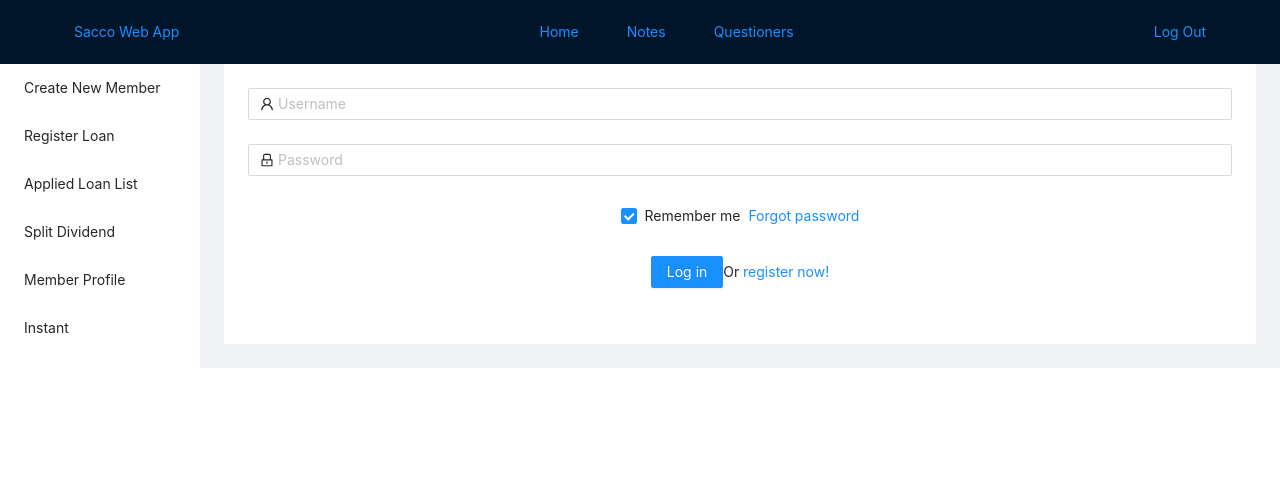
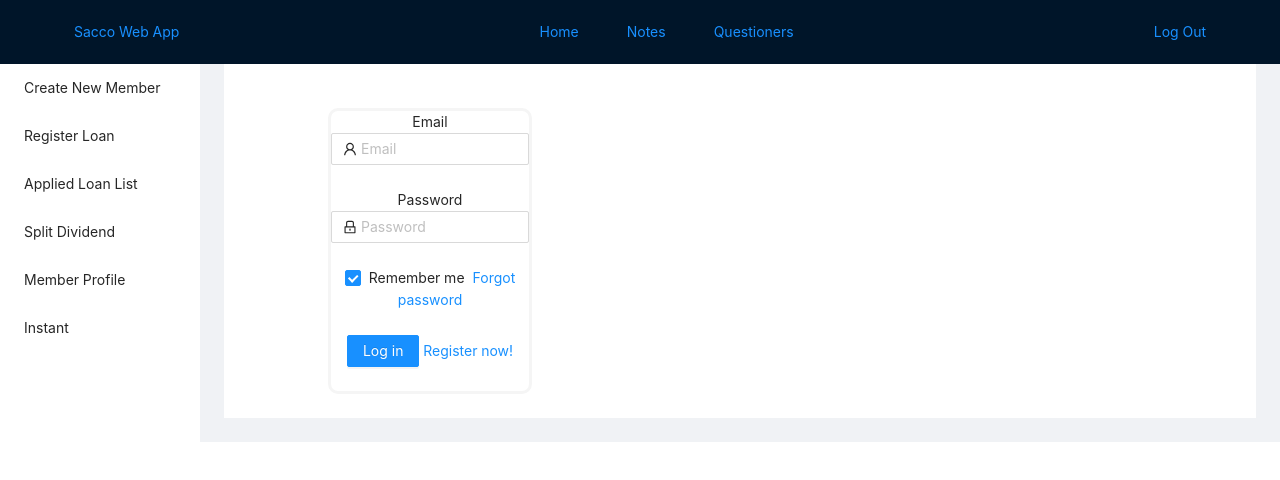
Before and after one commit to mbuguamary/Sacco-App, a React (Create React App) app: page /app/Login in a window 1280 px wide. Shown: the top 480 px of the page. Built offline with nearby package versions, Linux system fonts and the light colour scheme.

Commit message:
changed styling

```diff
--- a/src/Components/Authentication/Login.js
+++ b/src/Components/Authentication/Login.js
@@ -1,34 +1,71 @@
 import { LockOutlined, UserOutlined } from '@ant-design/icons';
 import { Button, Checkbox, Form, Input } from 'antd';
 import React from 'react';
-import App from '../../App';
+
 import {Link } from 'react-router-dom';
-
+const layout = {
+  labelCol: {
+    span: 8,
+  },
+  wrapperCol: {
+    span: 24,
+  },
+};
 const Login = () => {
   const onFinish = (values) => {
     console.log('Received values of form: ', values);
   };
 
+  const [form] = Form.useForm();
+  function handleSubmit(e){
+    fetch("http://localhost:8080/api/v1/auth/authenticate",
+
+    {
+      method: 'POST',
+      headers:{
+        "Content-Type":"application/json",
+         "accept":"application/json"
+      },
+      body:JSON.stringify(e)
+
+    }).then((r) => {
+       if(r.ok){
+        alert("login Successful" );
+        window.location.replace("/app");
+       }
+
+    });
+
+    form.resetFields();
+  }
+
   return (
     <Form
       name="normal_login"
+      {...layout}
       className="login-form"
       initialValues={{
         remember: true,
       }}
-      onFinish={onFinish}
+      onFinish={handleSubmit}
+      onSubmit= {handleSubmit}
     >
+      <div className='login'>
+        <div className='border'>
+          <label>Email</label>
       <Form.Item
-        name="username"
+
+        name="email"
         rules={[
           {
             required: true,
-            message: 'Please input your Username!',
+            message: 'Please input your Email!',
           },
         ]}
       >
-        <Input prefix={<UserOutlined className="site-form-item-icon" />} placeholder="Username" />
+        <Input prefix={<UserOutlined className="site-form-item-icon" />} placeholder="Email" />
       </Form.Item>
+      <label>Password</label>
       <Form.Item
         name="password"
         rules={[
@@ -49,19 +86,27 @@ const Login = () => {
           <Checkbox>Remember me</Checkbox>
         </Form.Item>
 
-        <a className="login-form-forgot" href="">
+        <a className="login-form-forgot" href="/CreateUser">
           Forgot password
         </a>
       </Form.Item>
 
       <Form.Item>
-        <Link to="/">
+
         <Button type="primary" htmlType="submit" className="login-form-button"  >
+
           Log in
         </Button>
-        </Link>
-        Or<Link to="/">  <a href="">register now!</a> </Link>
+
+
+        <Link to="/SignUp">  <a className="login-form-forgot" href="/SignUp">
+          Register now!
+        </a> </Link>
       </Form.Item>
+      </div>
+
+      </div>
+
     </Form>
   );
 };
--- /dev/null
+++ b/src/Components/Authentication/SignUp.js
@@ -0,0 +1,77 @@
+import React from 'react'
+import {useNavigate } from 'react-router-dom';
+import { useState} from 'react';
+import {Link } from 'react-router-dom';
+
+const SignUp = () => {
+  const [member_no, setMemberNo] = useState("");
+  const [email, setEmail] = useState("");
+  const [password, setPassword] = useState("");
+  const [passwordConfirmation, setPasswordConfirmation] = useState("");
+  const navigate = useNavigate();
+  function handleSubmit(e) {
+    e.preventDefault();
+    fetch("http://localhost:8080/api/v1/auth/register", {
+      method: "POST",
+      headers: {
+        "Content-Type": "application/json",
+      },
+      body: JSON.stringify({
+        member_no,
+        email,
+        password,
+        password_confirmation: passwordConfirmation,
+      }),
+    }).then((r) => {
+      if (r.ok) {
+        alert("Registration Successfull")
+        navigate('/app')
+        // r.json().then((user) => setUser(user));
+      }
+    });
+  }
+
+  return (
+    <div>
+      <form className='frm' onSubmit={handleSubmit}>
+        <h1>Sign Up</h1>
+        <label htmlFor="username">Member No</label>
+        <input
+          type="text"
+          id="member_no"
+          autoComplete="off"
+          value={member_no}
+          onChange={(e) => setMemberNo(e.target.value)}
+        />
+        <label htmlFor="username">Email</label>
+        <input
+          type="text"
+          id="email"
+          autoComplete="off"
+          value={email}
+          onChange={(e) => setEmail(e.target.value)}
+        />
+        <label htmlFor="password">Password</label>
+        <input
+          type="password"
+          id="password"
+          value={password}
+          onChange={(e) => setPassword(e.target.value)}
+          autoComplete="current-password"
+        />
+        <label htmlFor="password">Password Confirmation</label>
+        <input
+          type="password"
+          id="password_confirmation"
+          value={passwordConfirmation}
+          onChange={(e) => setPasswordConfirmation(e.target.value)}
+          autoComplete="current-password"
+        />
+
+        <button className='btns' type="submit">Sign Up</button>
+      </form>
+    </div>
+  );
+}
+
+export default SignUp
```
